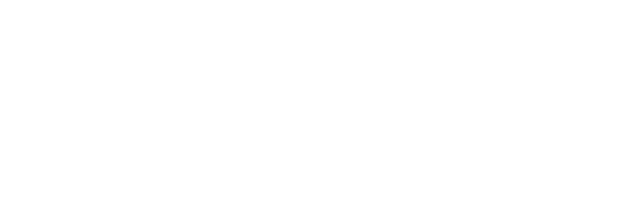
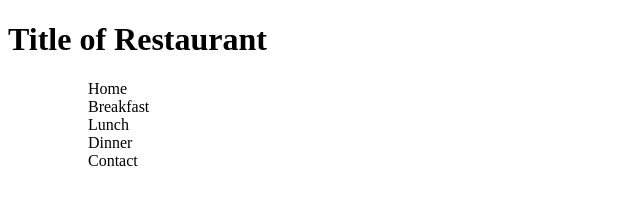
Before and after one commit to Brian-Abidin/restaurant-page, a website: page dist/index.html in a window 1280 px wide. Shown: the whole page, without its empty margins (0-640 px from the left). Drawn offline with Linux system fonts and the light colour scheme.

Commit message:
added text to webpage

```diff
--- a/dist/index.html
+++ b/dist/index.html
@@ -2,10 +2,29 @@
 <html>
   <head>
     <meta charset="utf-8" />
-    <title>Development</title>
+    <title>Typical Restaurant</title>
     <script defer src="main.js"></script>
   </head>
-  <body></body>
+  <body>
+    <h1>Title of Restaurant</h1>
+    <ul>
+      <ul>
+        Home
+      </ul>
+      <ul>
+        Breakfast
+      </ul>
+      <ul>
+        Lunch
+      </ul>
+      <ul>
+        Dinner
+      </ul>
+      <ul>
+        Contact
+      </ul>
+    </ui>
+  </body>
 </html>
 
 <div id="content"></div>
```
